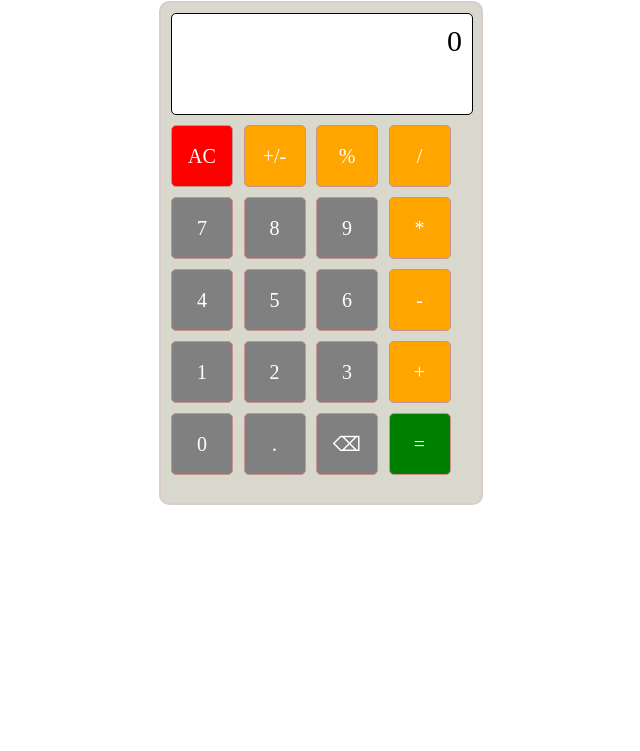
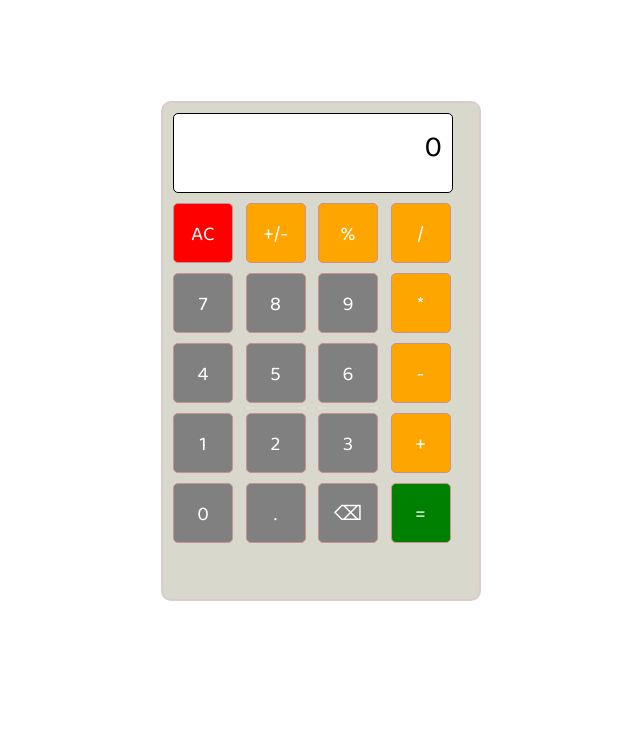
Before and after one commit to borisADN/calcultrice-javascript, a plain HTML site: page index.html in a window 1280 px wide. Shown: the part 49-800 px from the top of the page, without its empty margins (319-959 px from the left). Drawn offline with Linux system fonts and the light colour scheme.

Commit message:
19/08/2025

```diff
--- a/index.html
+++ b/index.html
@@ -7,7 +7,7 @@
         <title>Calculator</title>
     </head>
     <body>
-        <h1 class="main-heading">Calculator</h1>
+        <!-- <h1 class="main-heading">Calculator</h1> -->
         <div class="calculator">
             <div class="screen" id="screen">0</div>
             <div class="buttons">
--- a/style.css
+++ b/style.css
@@ -1,3 +1,15 @@
+@import url("https://fonts.googleapis.com/css2?family=Baloo+2:wght@400..800&display=swap");
+* {
+  margin: 0;
+  padding: 0;
+  box-sizing: border-box;
+  font-family: "Baloo 2", cursive;
+}
+body{
+  background-color: rgb(255, 255, 255);
+  display: flex;
+  min-height: 100vh;
+}
 .main-heading {
   font-family: unset;
   font-weight: bold;
@@ -9,12 +21,11 @@
   width: 320px;
   height: 500px;
   margin: auto;
-    border: 2px solid rgb(218,204,204);
+  border: 2px solid rgb(218, 204, 204);
   border-radius: 10px;
   background: rgb(216, 216, 204);
-
 }
-.screen{
+.screen {
   width: 280px;
   height: 80px;
   margin: 10px;
@@ -25,7 +36,7 @@
   font-size: 30px;
   text-align: right;
 }
-.buttons{
+.buttons {
   width: 280px;
   height: 280px;
   margin: 10px;
@@ -34,7 +45,7 @@
   grid-template-rows: 1fr 1fr 1fr 1fr 1fr;
   grid-gap: 10px;
 }
-.button{
+.button {
   width: 60px;
   height: 60px;
   border: 1px solid rgb(201, 145, 145);
@@ -48,22 +59,20 @@
   user-select: none;
 }
 
-.button:hover{
+.button:hover {
   background: rgb(143, 163, 145);
 }
 
-.button:active{
+.button:active {
   background: black;
-
-
 }
 
-.operator{
+.operator {
   background: orange;
 }
-.equal{
+.equal {
   background: green;
 }
-.clear{
+.clear {
   background: red;
 }
```
Also changed, not shown: preview.png (added), 1 other file. Lines whose indentation alone changed are shown as unchanged.
